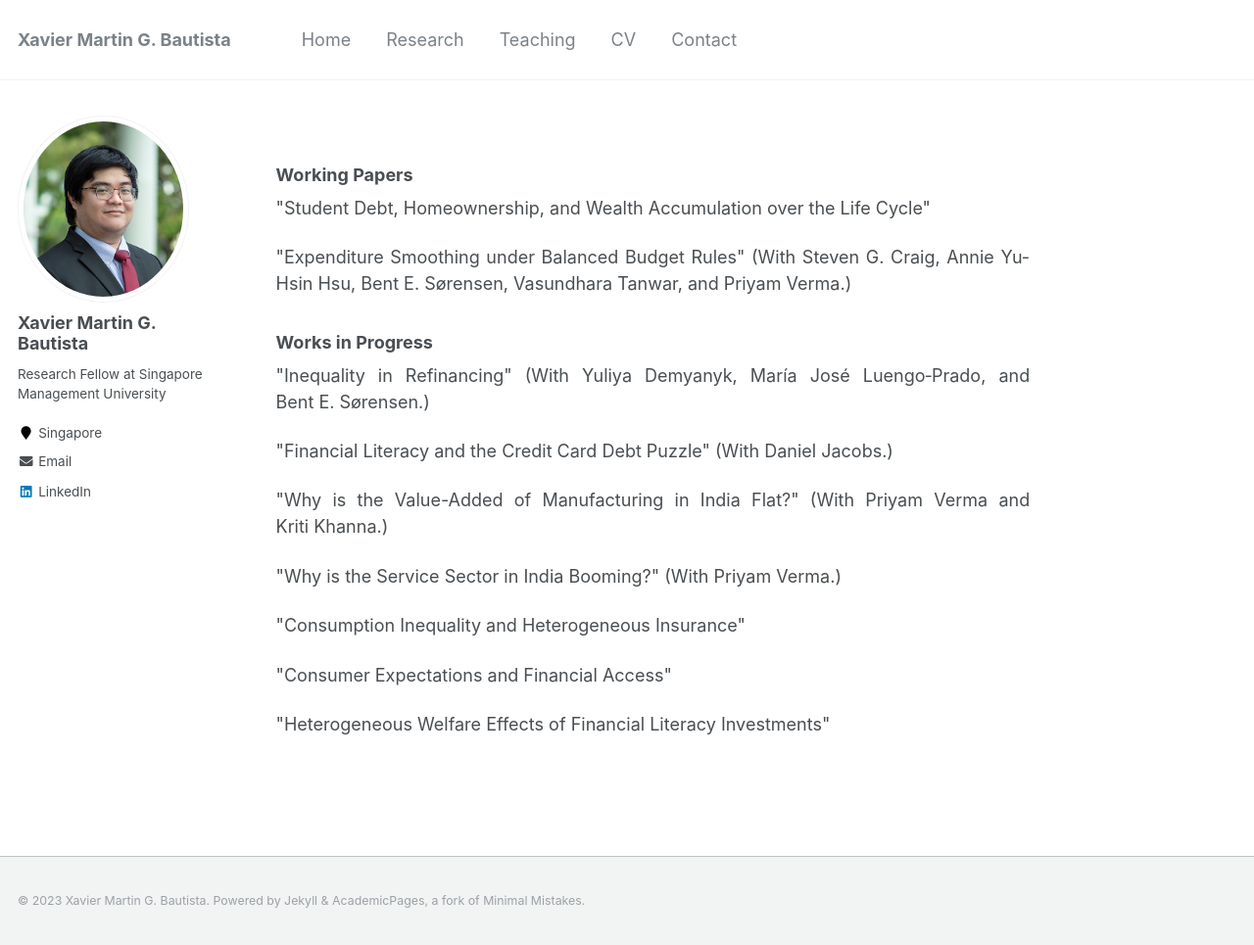
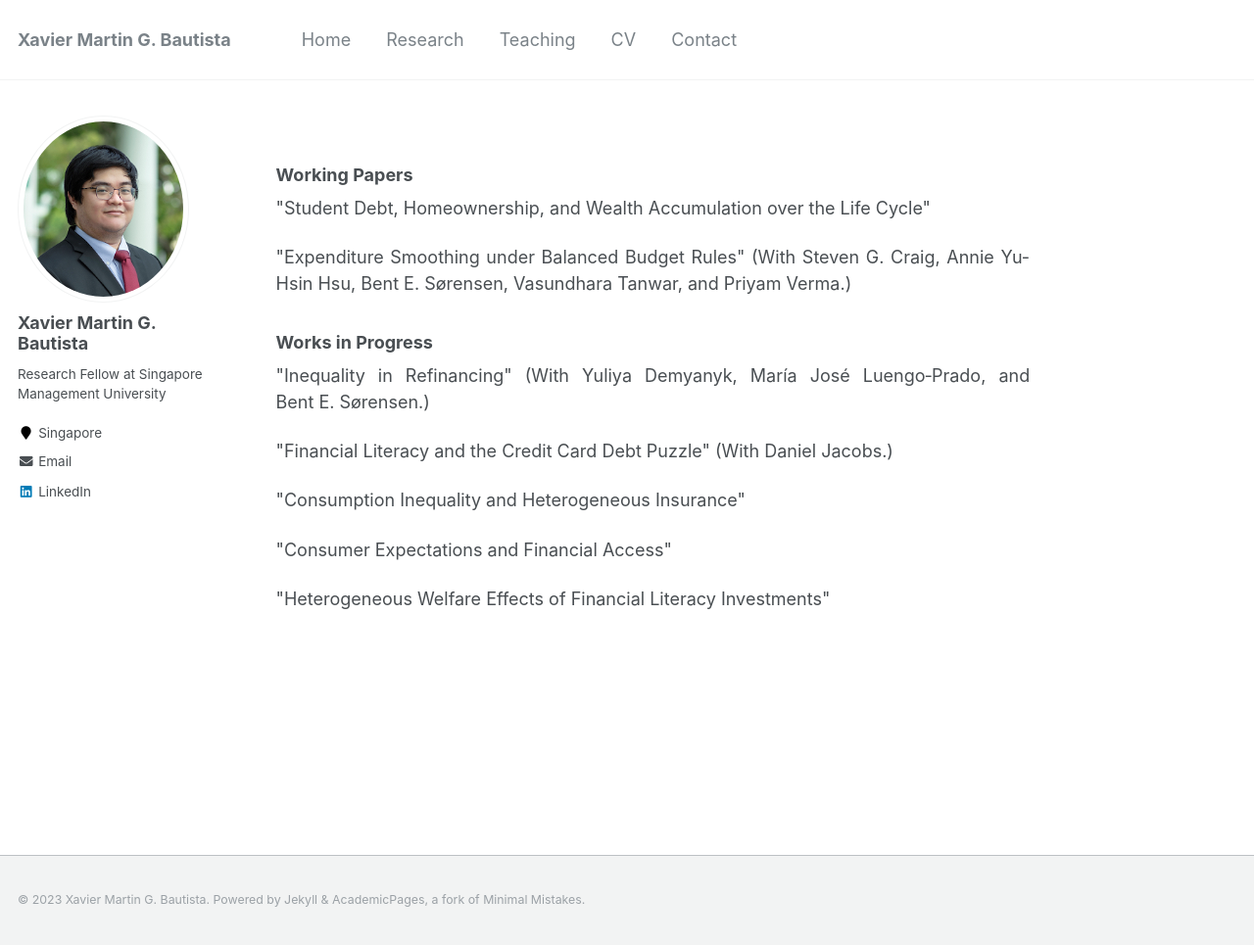
Before and after one commit to xmgbautista/xmgbautista.github.io, a Jekyll site: the page built from _pages/research.md, in a window 1280 px wide and 965 px high. Shown: the whole window at 98% size. Built offline with Jekyll 4.4.1, drawn with Linux system fonts in a browser that asks for light colours.

Commit message:
Update CV and Research

```diff
--- a/_pages/research.md
+++ b/_pages/research.md
@@ -17,10 +17,10 @@ author_profile: true
 (With Yuliya&nbsp;Demyanyk, Mar&iacute;a&nbsp;Jos&eacute;&nbsp;Luengo&#8209;Prado, and Bent&nbsp;E.&nbsp;S&oslash;rensen.)</p>
 <p style='text-align: justify;'>"Financial Literacy and the Credit Card Debt Puzzle"
 (With Daniel&nbsp;Jacobs.) </p>
-<p style='text-align: justify;'>"Why is the Value-Added of Manufacturing in India Flat?"
+<!--<p style='text-align: justify;'>"Why is the Value-Added of Manufacturing in India Flat?"
 (With Priyam&nbsp;Verma and Kriti&nbsp;Khanna.)</p>
 <p style='text-align: justify;'>"Why is the Service Sector in India Booming?"
-(With Priyam&nbsp;Verma.)</p>
+(With Priyam&nbsp;Verma.)</p>-->
 <p style='text-align: justify;'>"Consumption Inequality and Heterogeneous Insurance"</p>
 <p style='text-align: justify;'>"Consumer Expectations and Financial Access"</p>
 <p style='text-align: justify;'>"Heterogeneous Welfare Effects of Financial Literacy Investments"</p>
```
Also changed, not shown: 1 other file.
